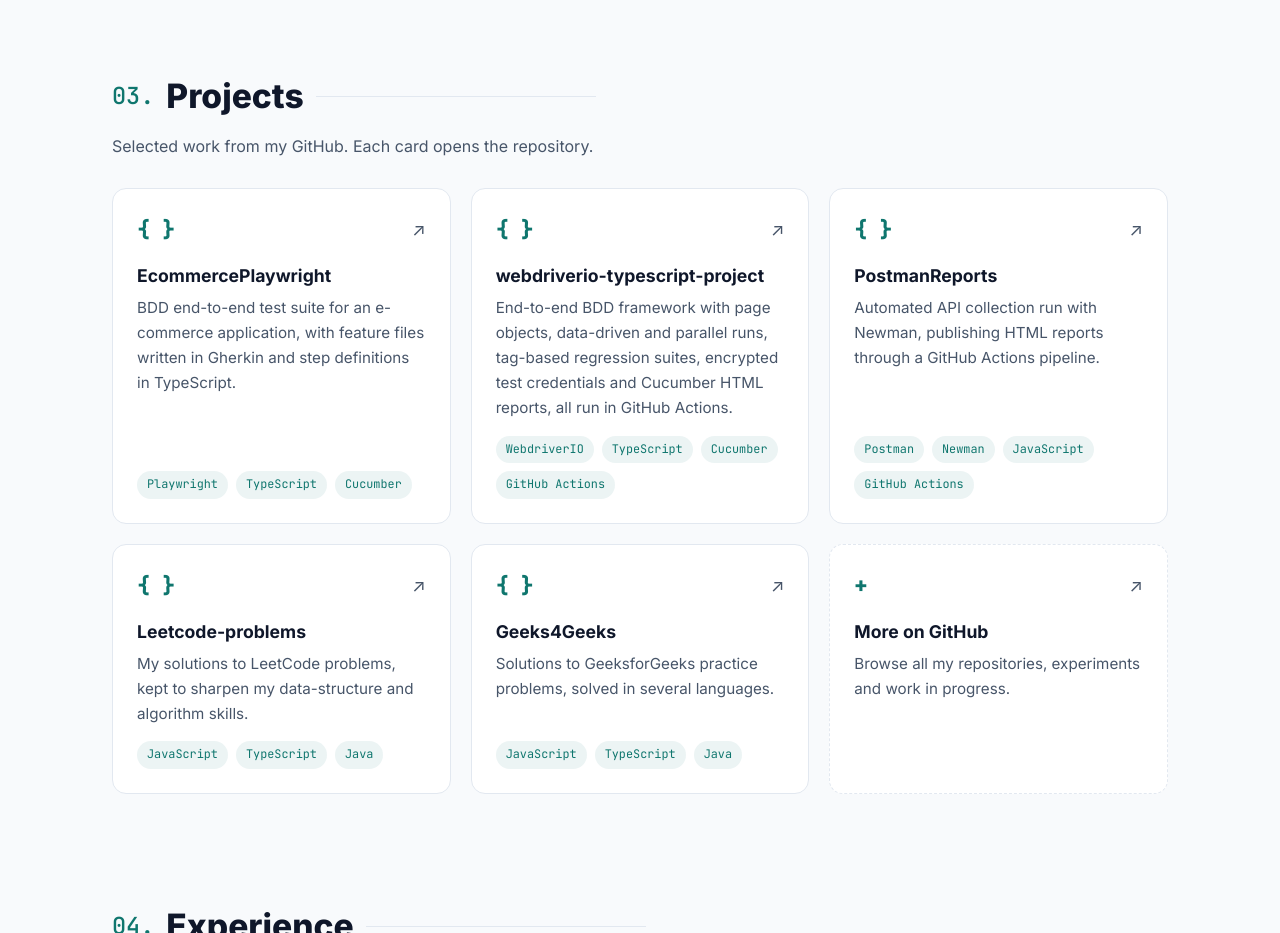
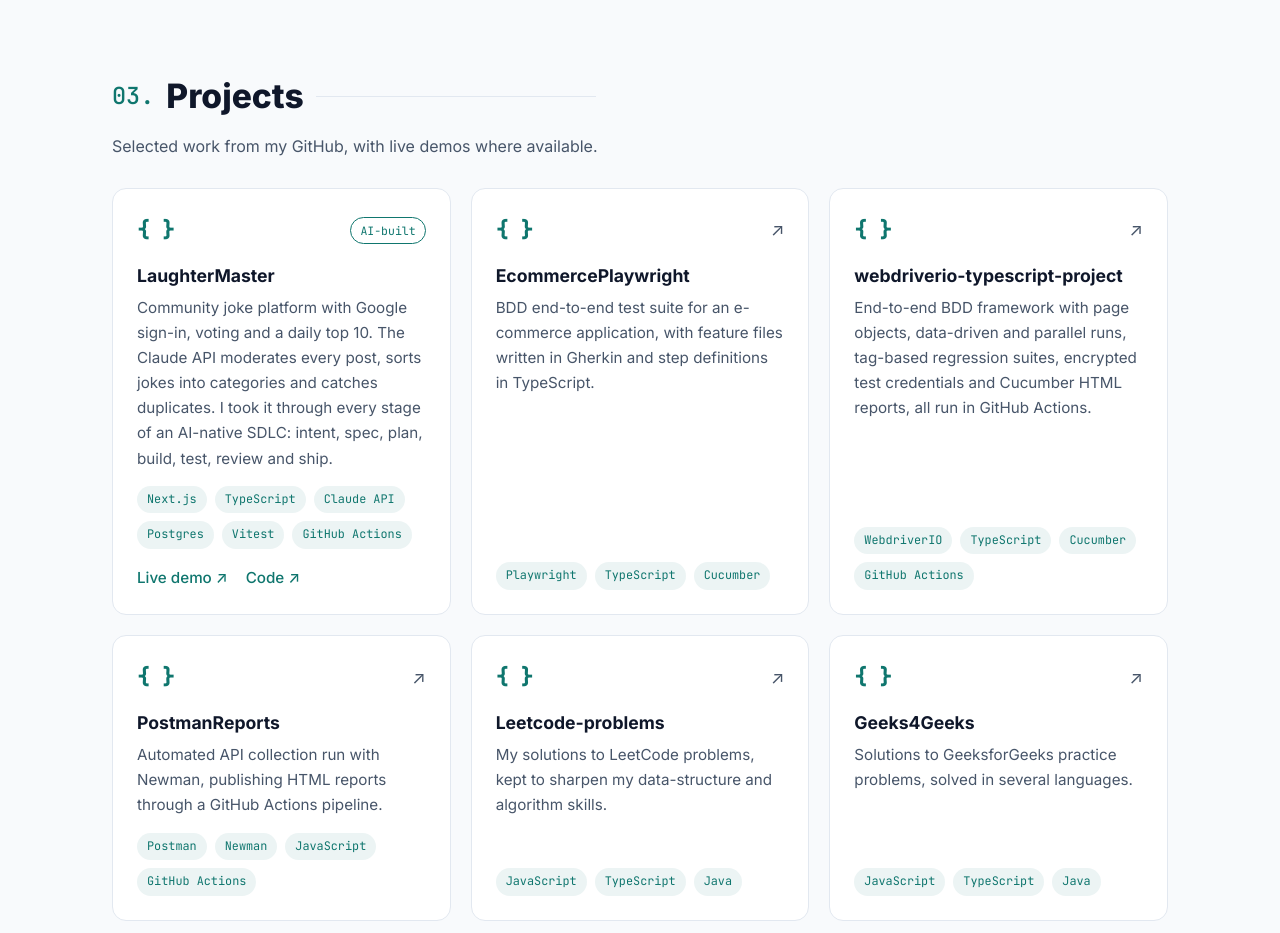
Before and after one commit to MahmudulHasan/MahmudulHasan.github.io, a website: page index.html in a window 1280 px wide. Shown: the part 2120-3053 px from the top of the page. Drawn offline with Linux system fonts and the light colour scheme.

Commit message:
Add LaughterMaster project with live demo
Co-Authored-By: Claude Opus 5.5 <noreply@anthropic.com>

```diff
--- a/index.html
+++ b/index.html
@@ -145,8 +145,18 @@
     <!-- PROJECTS -->
     <section id="projects" class="section container">
       <h2 class="section-title reveal"><span class="mono accent">03.</span> Projects</h2>
-      <p class="section-sub reveal">Selected work from my GitHub. Each card opens the repository.</p>
+      <p class="section-sub reveal">Selected work from my GitHub, with live demos where available.</p>
       <div class="projects-grid" data-testid="projects">
+        <article class="card project reveal" data-testid="project-laughtermaster">
+          <div class="project-top"><span class="folder" aria-hidden="true">{ }</span><span class="badge-new mono">AI-built</span></div>
+          <h3>LaughterMaster</h3>
+          <p>Community joke platform with Google sign-in, voting and a daily top 10. The Claude API moderates every post, sorts jokes into categories and catches duplicates. I took it through every stage of an AI-native SDLC: intent, spec, plan, build, test, review and ship.</p>
+          <ul class="tags small"><li>Next.js</li><li>TypeScript</li><li>Claude API</li><li>Postgres</li><li>Vitest</li><li>GitHub Actions</li></ul>
+          <div class="project-links">
+            <a class="link" href="https://laughter-master.vercel.app" target="_blank" rel="noopener">Live demo ↗</a>
+            <a class="link" href="https://github.com/MahmudulHasan/LaughterMaster" target="_blank" rel="noopener">Code ↗</a>
+          </div>
+        </article>
         <a class="card project reveal" href="https://github.com/MahmudulHasan/EcommercePlaywright" target="_blank" rel="noopener">
           <div class="project-top"><span class="folder" aria-hidden="true">{ }</span><span class="ext" aria-hidden="true">↗</span></div>
           <h3>EcommercePlaywright</h3>
--- a/styles.css
+++ b/styles.css
@@ -224,6 +224,11 @@ img, svg { display: block; }
 .folder { font-family: var(--mono); font-weight: 700; font-size: 1.3rem; color: var(--accent); }
 .ext { color: var(--text-muted); font-size: 1.1rem; }
 .project-more { border-style: dashed; }
+.project-links { display: flex; gap: 18px; margin-top: 16px; }
+.badge-new {
+  font-size: 0.72rem; padding: 3px 9px; border-radius: 999px;
+  border: 1px solid var(--accent); color: var(--accent);
+}
 @media (max-width: 960px) { .projects-grid { grid-template-columns: repeat(2, 1fr); } }
 @media (max-width: 600px) { .projects-grid { grid-template-columns: 1fr; } }
 
```
Also changed, not shown: tests/portfolio.spec.ts (+8 -6 lines).
